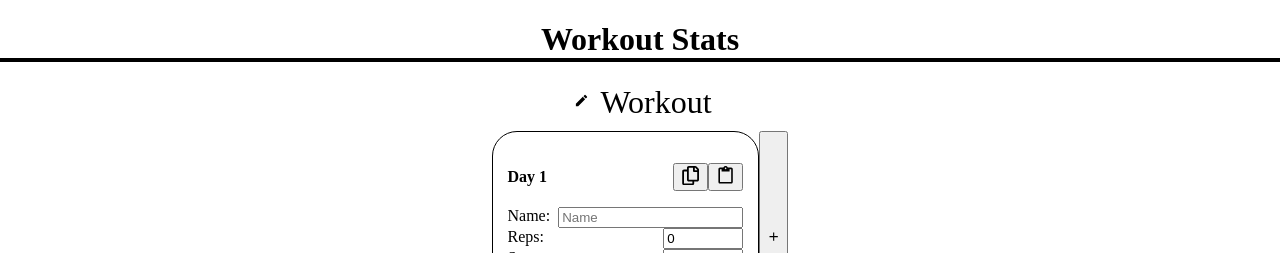
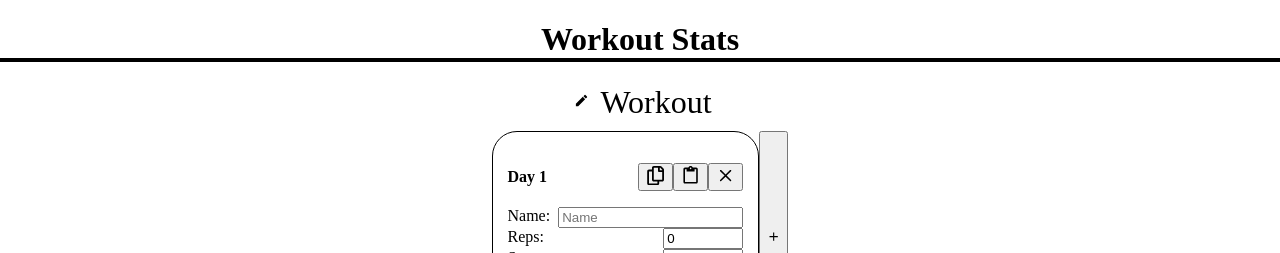
Before and after one commit to EddV99/workout-stats, a React (Vite) app: page / in a window 1280 px wide. Shown: the top 253 px of the page. Built offline with nearby package versions, Linux system fonts and the light colour scheme.

Commit message:
Add button to clear workouts from a day

```diff
--- a/src/components/Day/Day.tsx
+++ b/src/components/Day/Day.tsx
@@ -25,7 +25,7 @@ function Day({ day, copyId, setCopyId, stats, setStats }: Props) {
   const [newWorkoutReps, setNewWorkoutReps] = useState(0);
   const [newWorkoutSets, setNewWorkoutSets] = useState(0);
   const [newWorkoutMuscleGroup, setNewWorkoutMuscleGroup] = useState(
-    Muscle.NONE,
+    Muscle.NONE
   );
 
   // ------- handle --------
@@ -69,6 +69,13 @@ function Day({ day, copyId, setCopyId, stats, setStats }: Props) {
     }
   };
 
+  const handleClear = () => {
+    setStats({
+      ...stats,
+      workouts: stats.workouts.filter((item) => item.day !== day),
+    });
+  };
+
   const handleDeleteButton = (id: string) => {
     setStats({
       ...stats,
@@ -98,6 +105,11 @@ function Day({ day, copyId, setCopyId, stats, setStats }: Props) {
           <Hint hint="Paste">
             <button onClick={handlePaste}>
               <MdContentPaste size="1.2rem" />
+            </button>
+          </Hint>
+          <Hint hint="Clear">
+            <button onClick={handleClear}>
+              <RxCross2 size="1.2rem" />
             </button>
           </Hint>
         </div>
```
